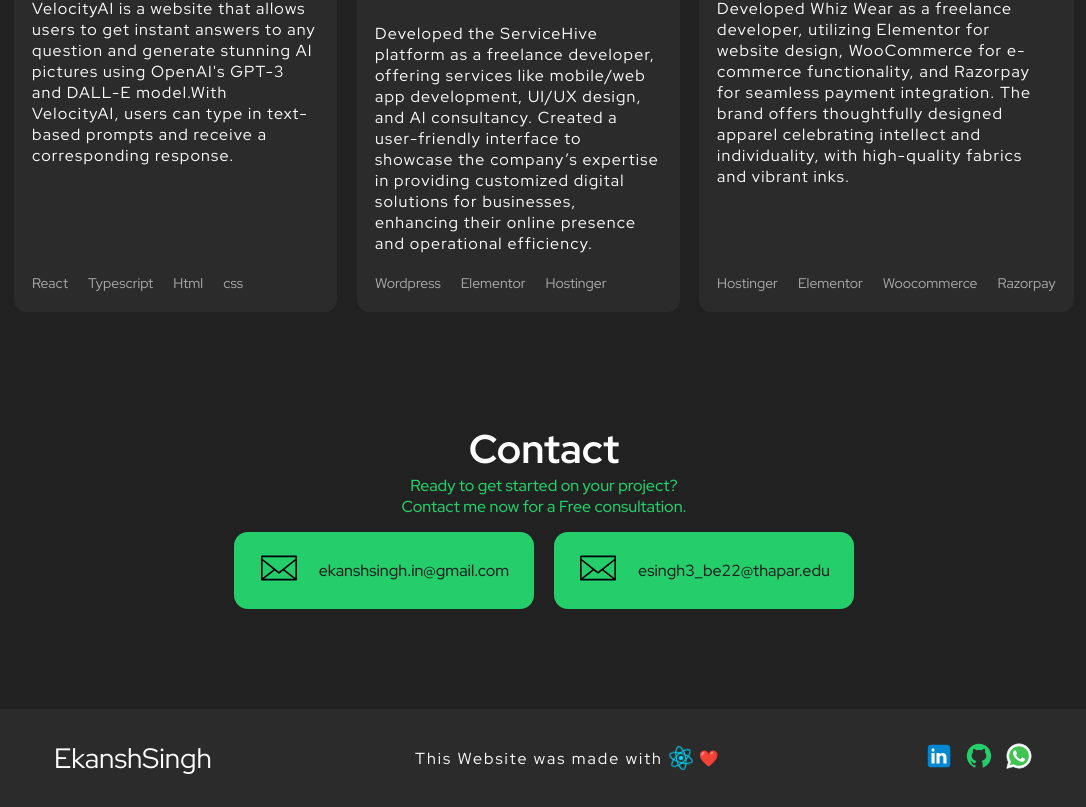
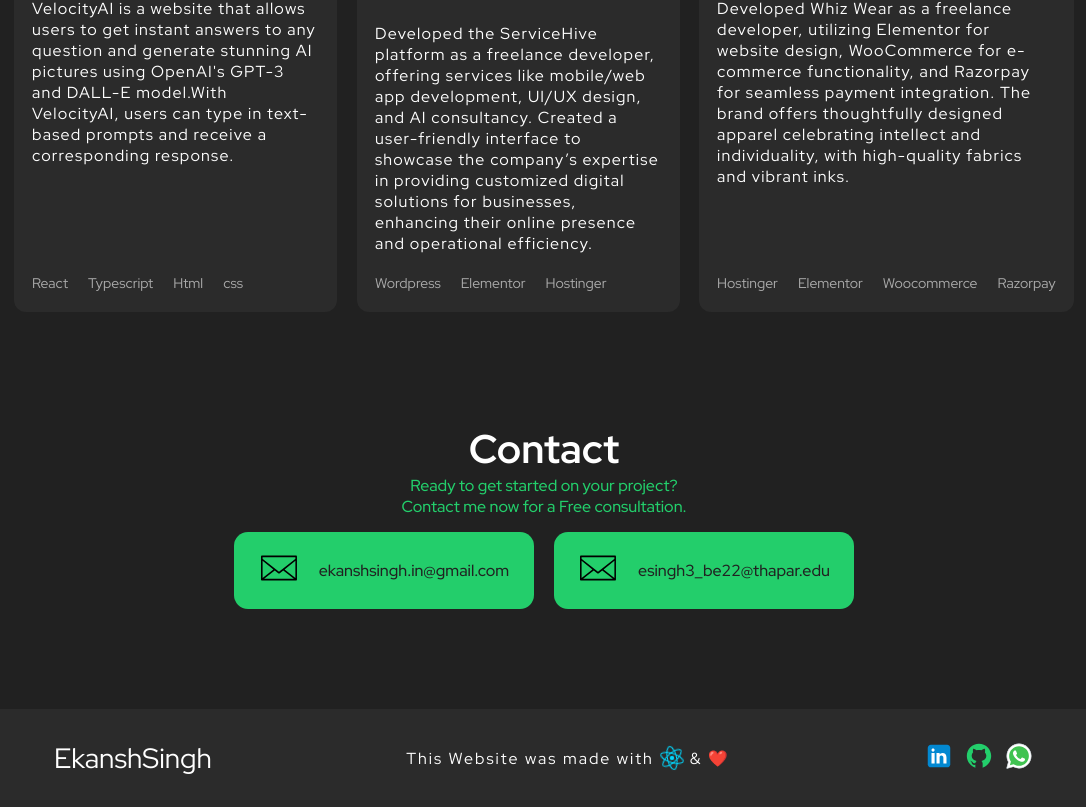
Before and after one commit to singh-ekansh/portfolio-website, a React (Create React App) app: page / in a window 1280 px wide. Shown: the part 2110-2917 px from the top of the page, without its empty margins (96-1182 px from the left). Built offline with nearby package versions, Linux system fonts and the light colour scheme.

Commit message:
Update Footer.tsx

```diff
--- a/src/components/Footer/Footer.tsx
+++ b/src/components/Footer/Footer.tsx
@@ -17,7 +17,7 @@
       <div>
         <p>
           This Website was made with <img src={reactIcon} alt="React" />
-          { <span>❤️</span> }
+          { <span>& ❤️</span> }
         </p>
       </div>
       <div className="social-media">
```
